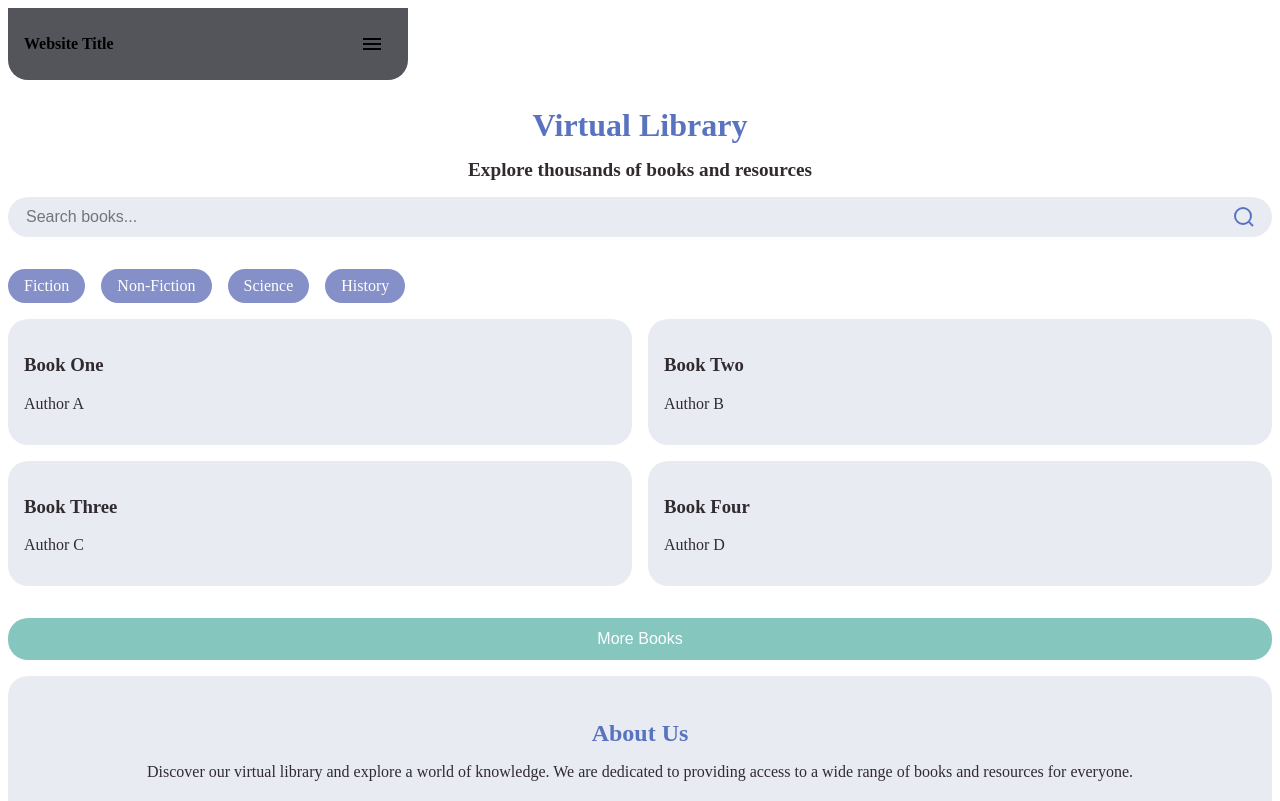
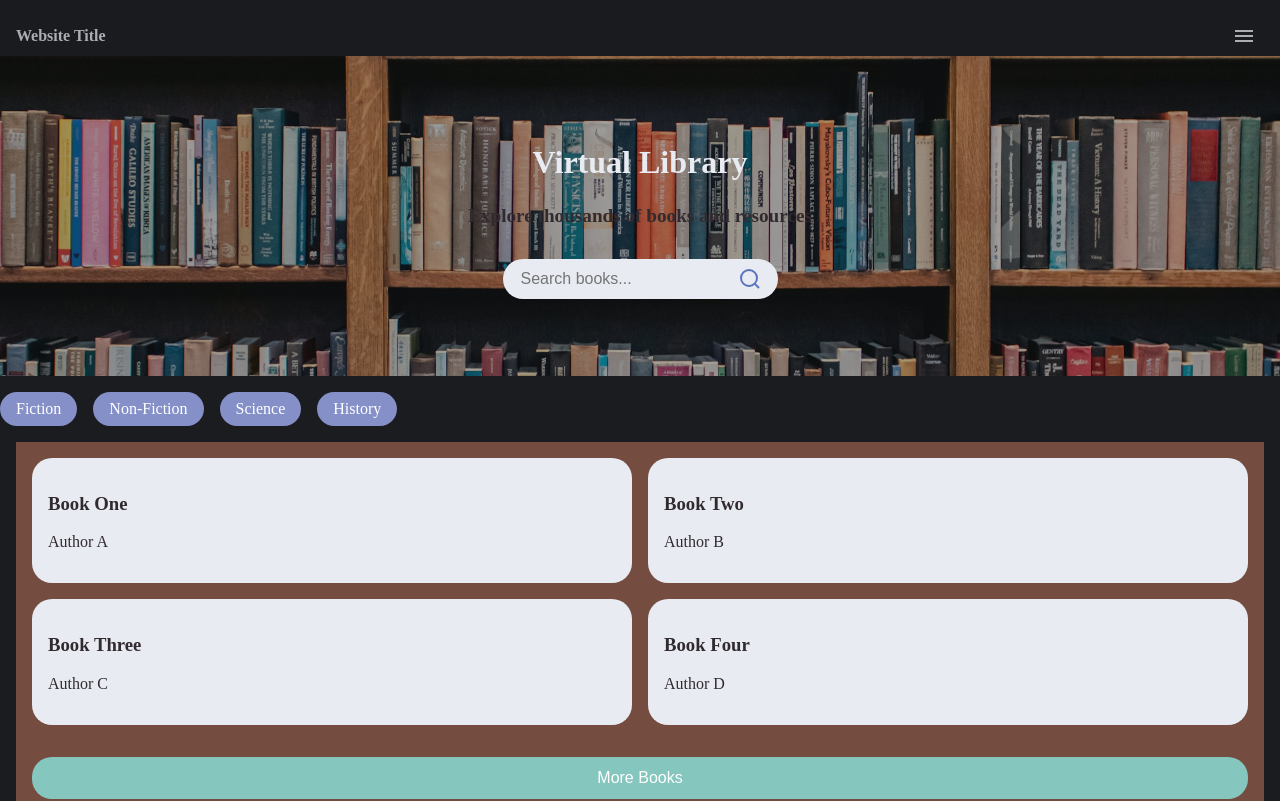
Before and after one commit to debliondev/Open_library_Web_project, a Next.js app: page / in a window 1280 px wide. Shown: the top 801 px of the page. Built offline with nearby package versions, Linux system fonts and the light colour scheme.

Commit message:
first base UI changes for the home title

```diff
--- a/src/app/global.css
+++ b/src/app/global.css
@@ -1,4 +1,14 @@
-/*body{
-    background-color: #57391b;
+:root{
+    --black-on-light: #1a1c20;
+    --white-on-dark: #e9ebf2;
+    --primary-focus: #305045;
+    --brown1-seccondary: #744d40;
+    --brown2-accent: #8f5e51;
+    --brown3-lighted: #a59476;
+}
+
+
+body{
+    background-color: var(--black-on-light);
     margin: 0;
-}*/
+}
--- a/src/app/layout.tsx
+++ b/src/app/layout.tsx
@@ -1,7 +1,7 @@
 import type { Metadata } from "next";
 import { Geist, Geist_Mono } from "next/font/google";
 
-//import Header from "app/components/shared/Header/Header";
+import Header from "app/components/shared/Header/Header";
 import Footer from "app/components/shared/Footer/Footer";
 
 
@@ -30,8 +30,9 @@ export default function RootLayout({
   return (
     <html lang="en">
       <body>
+        <Header/>
         {children}
-        <Footer />
+        <Footer/>
       </body>
     </html>
   );
--- a/src/components/AboutSection/style.module.css
+++ b/src/components/AboutSection/style.module.css
@@ -1,8 +1,6 @@
 .aboutSection {
-  background: #e9ebf2;
-  border-radius: 20px;
+  background: var(--white-on-dark);
   padding: 1.5rem;
-  margin: 1rem 0;
   text-align: center;
 }
 .aboutSection h2 {
--- a/src/components/BookGrid/style.module.css
+++ b/src/components/BookGrid/style.module.css
@@ -2,7 +2,9 @@
   display: grid;
   grid-template-columns: repeat(2, 1fr);
   gap: 1rem;
-  margin: 1rem 0;
+  margin: 1rem;
+  padding: 1rem;
+  background-color: var(--brown1-seccondary);
 }
 .bookCard {
   background: #e9ebf2;
--- a/src/components/HomeTitleSection/HomeTitleSection.tsx
+++ b/src/components/HomeTitleSection/HomeTitleSection.tsx
@@ -5,20 +5,17 @@ import Image from "next/image";
 import background_library from  "../../../public/images/library_stock_image.jpg"
 
 
-import Header from "../shared/Header/Header";
-
-/*<Image
-src={background_library}
-alt="Library background"
-fill = {true}
-style={{objectFit: "cover", zIndex: -1, opacity: 0.6}}
-priority={true}
-/>*/
 
 export default function HomeTitleSection() {
   return (
     <section className={styles.titleSection} aria-labelledby="main-title">
-      <Header />
+      <Image
+      src={background_library}
+      alt="Library background"
+      fill = {true}
+      style={{objectFit: "cover", zIndex: -1, opacity: 0.6}}
+      priority={true}
+      />
       <h1 id="main-title">Virtual Library</h1>
       <h2 className={styles.subtitle}>Explore thousands of books and resources</h2>
       <SearchBar/>
--- a/src/components/HomeTitleSection/style.module.css
+++ b/src/components/HomeTitleSection/style.module.css
@@ -2,11 +2,17 @@
   text-align: center;
   position: relative;
   width: 100%;
-  overflow: hidden;
+  height: 20rem;
+  z-index: -2;
+  display: flex;
+  flex-direction: column;
+  justify-content: center;
+  align-items: center;
 }
+
 .titleSection h1 {
   font-size: 2rem;
-  color: #5973bf;
+  color: var(--white-on-dark);
   margin-bottom: 0.5rem;
 }
 .subtitle {
--- a/src/components/shared/Footer/style.module.css
+++ b/src/components/shared/Footer/style.module.css
@@ -1,9 +1,7 @@
 .footer {
   width: 100%;
-  max-width: 400px;
-  background: #54555b;
+  background: var(--primary-focus);
   color: #fff;
-  border-radius: 20px 20px 0 0;
   text-align: center;
   padding: 1rem;
   box-sizing: border-box;
--- a/src/components/shared/Header/Header.tsx
+++ b/src/components/shared/Header/Header.tsx
@@ -3,7 +3,7 @@ import styles from "./style.module.css";
 export default function Header() {
   return (
     <header className={styles.header}>
-      <span aria-label="Website Title" style={{ fontWeight: 600 }}>Website Title</span>
+      <span aria-label="Website Title" style={{ fontWeight: 600, opacity:1}}>Website Title</span>
       <button className={styles.menuBtn} aria-label="Open menu">
         <svg viewBox="0 0 24 24"><rect width="24" height="24" fill="none"/><path d="M3 6h18v2H3V6zm0 5h18v2H3v-2zm0 5h18v2H3v-2z"/></svg>
       </button>
--- a/src/components/shared/Header/style.module.css
+++ b/src/components/shared/Header/style.module.css
@@ -1,14 +1,17 @@
 .header {
+  position: sticky;
+  top: 0;
+  z-index: 100;
   width: 100%;
-  max-width: 400px;
-  background: #54555b;
-  color: #000;
-  border-radius: 0 0 20px 20px;
+  background: var(--black-on-light);
+  color: var(--white-on-dark);
+  border-radius: none;
   display: flex;
   align-items: center;
   justify-content: space-between;
-  padding: 1rem;
+  padding: 1rem 1rem 0rem;
   box-sizing: border-box;
+  opacity: 0.7;
 }
 .menuBtn {
   background: none;
@@ -21,5 +24,5 @@
 .menuBtn svg {
   width: 24px;
   height: 24px;
-  fill: #000;
+  fill: var(--white-on-dark);
 }
```
